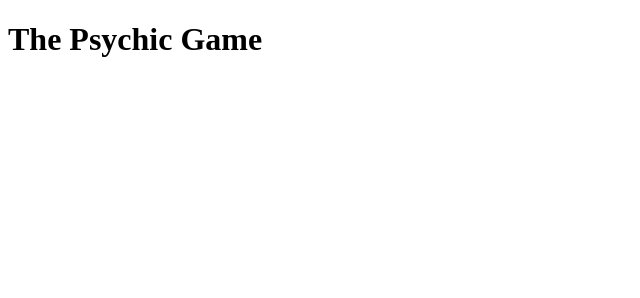
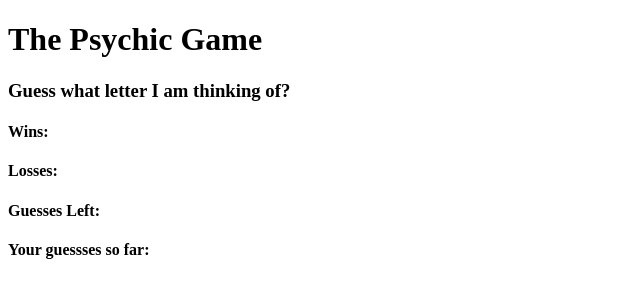
Before and after one commit to demiddleton/Psychic-Game, a plain HTML site: page index.html in a window 1280 px wide. Shown: the whole page, without its empty margins (0-640 px from the left). Drawn offline with Linux system fonts and the light colour scheme.

Commit message:
inserted all html content in the index file

```diff
--- a/index.html
+++ b/index.html
@@ -7,6 +7,8 @@
 
     <title>Psychic-Game</title>
 </head>
+<!--Wrapping contents in a container-->
+<div class="container">
 <!--This game will include 6 rows, each with 1 column-->
 <body>
     <!--Row 1-->
@@ -21,7 +23,7 @@
     <div class="row">
         <!--Row 2/Column 1-->
         <div class="col-md-12">
-
+            <h3>Guess what letter I am thinking of?</h3>
         </div>
     </div>
 
@@ -29,7 +31,7 @@
     <div class="row">
         <!--Row 3/Column 1-->
         <div class="col-md-12">
-
+            <h4>Wins:</h4>
         </div>
     </div>
 
@@ -37,7 +39,7 @@
     <div class="row">
         <!--Row 4/Column 1-->
         <div class="col-md-12">
-
+            <h4>Losses:</h4>
         </div>
     </div>
 
@@ -45,7 +47,7 @@
     <div class="row">
         <!--Row 5/Column 1-->
         <div class="col-md-12">
-
+            <h4>Guesses Left:</h4>
         </div>
     </div>
 
@@ -53,10 +55,12 @@
     <div class="row">
         <!--Row 6/Column 1-->
         <div class="col-md-12">
-
+            <h4>Your guessses so far:</h4>
         </div>
     </div>
 
+</body>
 
-</body>
+</div>
+
 </html>
```
